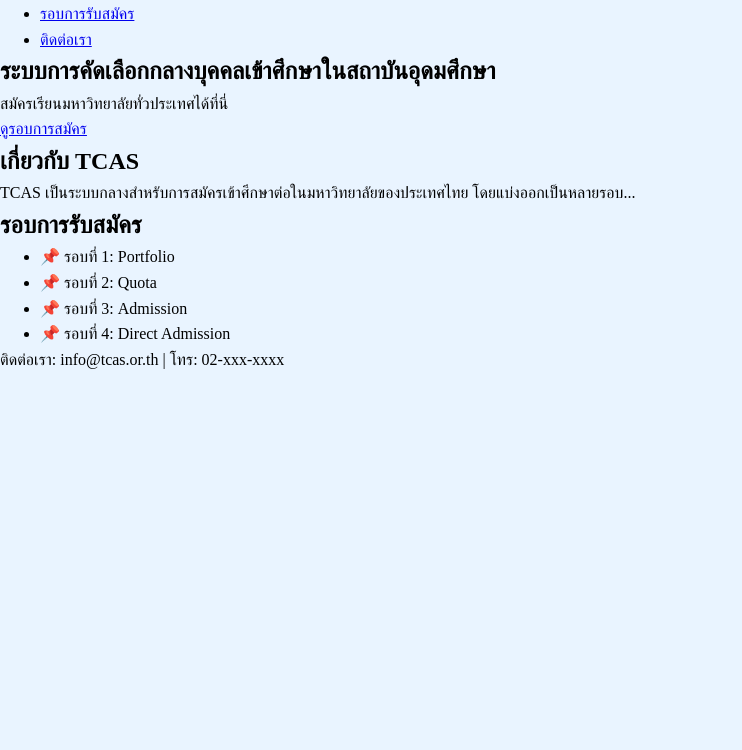
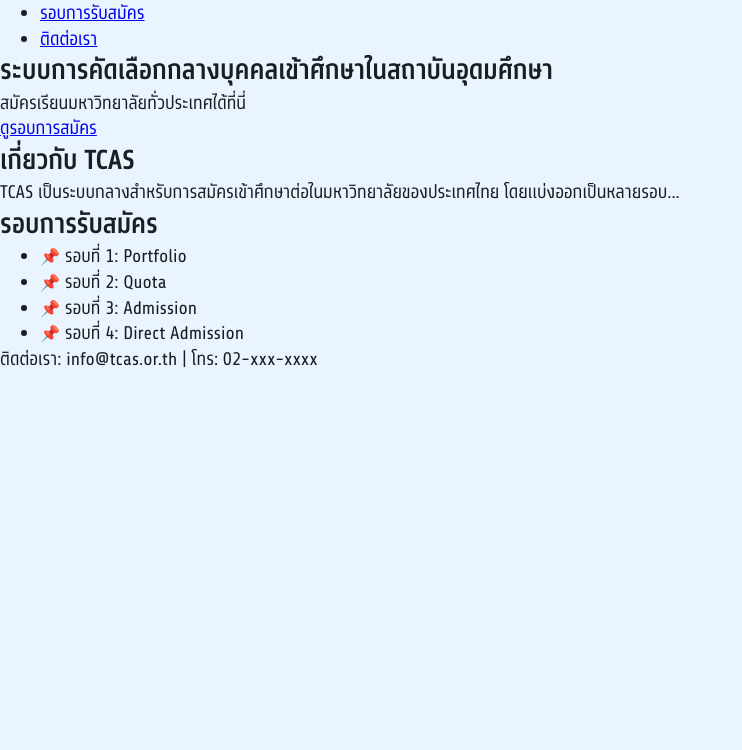
Before and after one commit to MYFParty/mytcas, a plain HTML site: page index.html in a window 1280 px wide. Shown: the part 50-800 px from the top of the page, without its empty margins (0-742 px from the left). Drawn offline with Linux system fonts and the light colour scheme; a script that the page names is missing; files whose address does not match are found by name.

Commit message:
Update style.css

```diff
--- a/css/style.css
+++ b/css/style.css
@@ -63,6 +63,14 @@
     --s-container-width: 100%;
 }
 
+html {
+    font-family: var(--s-body);
+    background-color: var(--s-bg-1);
+    color: var(--s-text-1);
+    overflow-x: hidden;
+    width: 100%;
+}
+
 body {
     background: var(--bg);
     position: relative;
```
